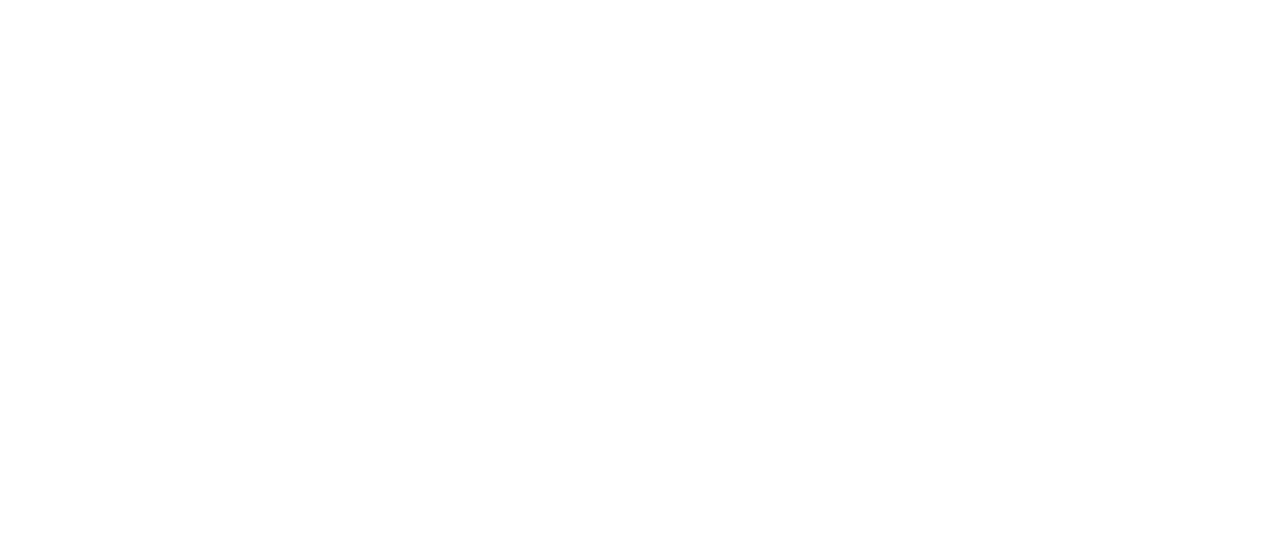
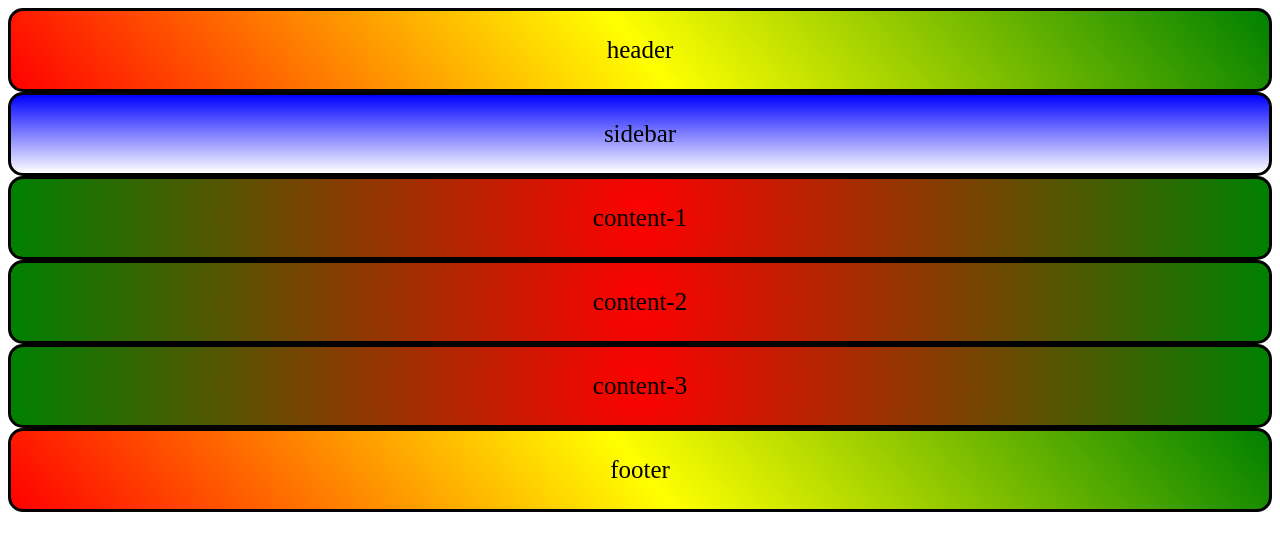
Before and after one commit to Yashar-Talat/FrontStar-CssGrid-FlexBox-Term3, a plain HTML site: page Css-Grid/Section-9/grid.html in a window 1280 px wide. Drawn offline with Linux system fonts and the light colour scheme.

Commit message:
mini-project

```diff
--- a/Css-Grid/Section-9/grid.css
+++ b/Css-Grid/Section-9/grid.css
@@ -0,0 +1,30 @@
+/* body {
+  background-color: aqua;
+  display: flex;
+  justify-content: center;
+  font-size: 25px;
+  padding: 20px;
+} */
+
+.item {
+    color: black;
+    display: flex;
+    border: 3px solid black;
+    border-radius: 15px;
+    justify-content: center;
+    align-items: center;
+    font-size: 25px;
+    padding: 25px;
+}
+.header,
+.footer {
+    background:linear-gradient(50deg,red,yellow,green);
+}
+.sidebar{
+    background: linear-gradient(180deg,blue,white);
+}
+.content-1,
+.content-2,
+.content-3 {
+    background: radial-gradient(circle,red,green);
+}
--- a/Css-Grid/Section-9/grid.html
+++ b/Css-Grid/Section-9/grid.html
@@ -8,6 +8,13 @@
     <link rel="stylesheet" href="grid.css">
 </head>
 <body>
-
+    <div class="container">
+        <div class="item header">header</div>
+        <div class="item sidebar">sidebar</div>
+        <div class="item content-1">content-1</div>
+        <div class="item content-2">content-2</div>
+        <div class="item content-3">content-3</div>
+        <div class="item footer">footer</div>
+    </div>
 </body>
 </html>
```
